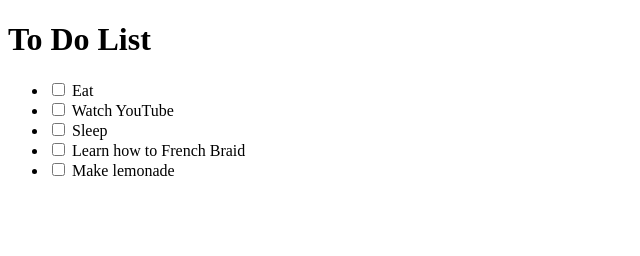
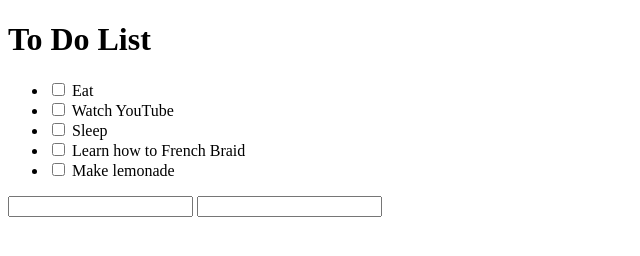
Before and after one commit to julesaur/todo_app_front_end, a plain HTML site: page index.html in a window 1280 px wide. Shown: the whole page, without its empty margins (0-640 px from the left). Drawn offline with Linux system fonts and the light colour scheme.

Commit message:
Add input type text and number

```diff
--- a/index.html
+++ b/index.html
@@ -30,8 +30,11 @@
 
     </ul>
 
+        <ol>
 
-
+        </ol>
+        <input type="text">
+        <input type="number">
 
     </body>
 
```
